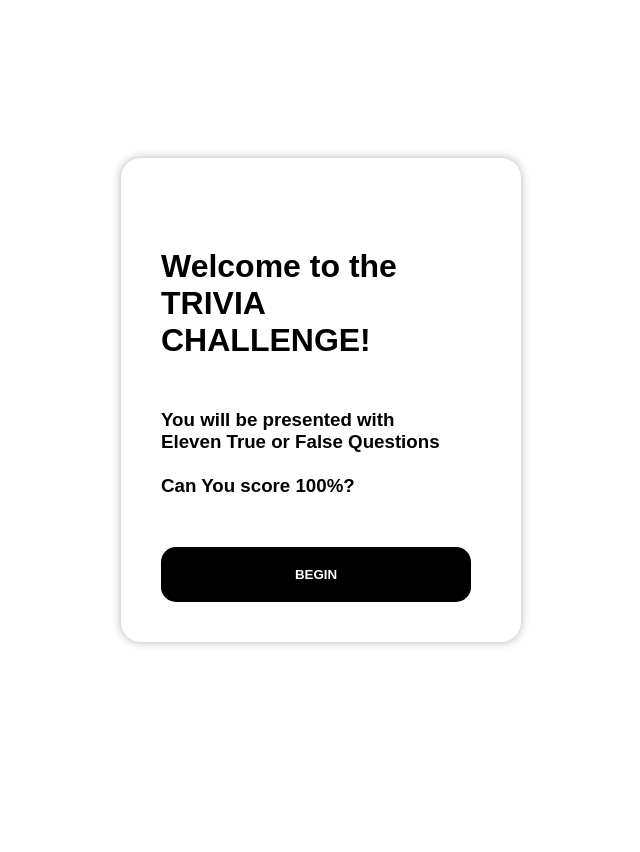
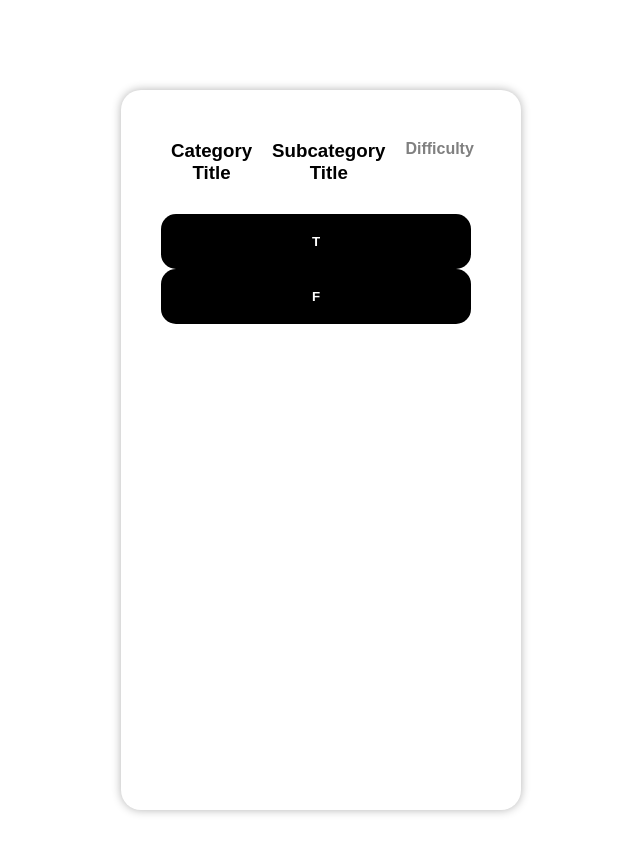
Before and after one commit to ruedalibre/eleven-question-quiz-app, a React (Create React App) app: page /quiz-screen in a window 1280 px wide. Shown: the top 852 px of the page, without its empty margins (319-959 px from the left). Before the commit the page ends 800 px from the top, so only its background shows below. Built offline with nearby package versions, Linux system fonts and the light colour scheme.

Commit message:
navigation troubleshooting part II

```diff
--- a/src/App.jsx
+++ b/src/App.jsx
@@ -1,52 +1,27 @@
 import React from 'react'
-import { useNavigate } from 'react-router-dom'
+import { BrowserRouter, Routes, Route } from 'react-router-dom'
 import styled from 'styled-components'
-import Button from './elements/Button'
-import MainContainer from './elements/MainContainer'
+import IntroScreen from './components/IntroScreen'
+import QuizScreen from './components/QuizScreen'
+import ScoreScreen from './components/ScoreScreen'
 
 const App = () => {
-    const navigate = useNavigate();
+    return (
+        <ContainerApp>
+            <BrowserRouter>
+                <Routes>
+                    <Route path="/" element={<IntroScreen/>} />
+                    <Route path="/quiz-screen" element={<QuizScreen/>} />
+                    <Route path="/score-screen" element={<ScoreScreen/>} />
+                </Routes>
+            </BrowserRouter>
+        </ContainerApp>
 
-    const eventHandler = () => {
-        navigate('/quiz')
-    }
-
-    return (
-            <MainContainer>
-
-                <TitleContainer>
-                    Welcome to the TRIVIA CHALLENGE!
-                </TitleContainer>
-
-                <TextContainer>
-                    You will be presented with <br />
-                    Eleven True or False Questions <br /><br />
-                    Can You score 100%?
-                </TextContainer>
-
-                <ButtonContainer>
-                    <Button onClick={() => navigate('/quiz')}>BEGIN</Button>
-                </ButtonContainer>
-
-            </MainContainer>
     )
 }
 
-const TitleContainer = styled.h1`
-    display: flex;
-    flex-direction: column;
-    margin: 50px 0;
-`;
-
-const TextContainer = styled.h3`
-    display: flex;
-    flex-direction: column;
-    margin: 50px 0;
-`;
-
-const ButtonContainer = styled.div`
-    display: flex;
-    flex-direction: column;
+const ContainerApp = styled.div`
+    padding: 50px;
 `
 
 export default App
--- /dev/null
+++ b/src/components/IntroScreen.jsx
@@ -0,0 +1,48 @@
+import React from 'react'
+import styled from 'styled-components'
+import MainContainer from '../elements/MainContainer'
+import Button from '../elements/Button'
+import { useNavigate } from 'react-router-dom'
+
+const IntroScreen = (props) => {
+    const navigate = useNavigate();
+
+    return (
+            <MainContainer>
+
+                <TitleContainer>
+                    Welcome to the TRIVIA CHALLENGE!
+                </TitleContainer>
+
+                <TextContainer>
+                    You will be presented with <br />
+                    Eleven True or False Questions <br /><br />
+                    Can You score 100%?
+                </TextContainer>
+
+                <ButtonContainer>
+                    <Button onClick={() => navigate("/quiz-screen")}>BEGIN</Button>
+                </ButtonContainer>
+
+        </MainContainer>
+    )
+}
+
+const TitleContainer = styled.h1`
+    display: flex;
+    flex-direction: column;
+    margin: 50px 0;
+`;
+
+const TextContainer = styled.h3`
+    display: flex;
+    flex-direction: column;
+    margin: 50px 0;
+`;
+
+const ButtonContainer = styled.div`
+    display: flex;
+    flex-direction: column;
+`
+
+export default IntroScreen
--- a/src/components/Quiz.js
+++ b/src/components/QuizScreen.jsx
@@ -1,29 +1,30 @@
 import React from "react"
-import Button from '../elements/Button'
+import styled from 'styled-components'
+import { useNavigate } from "react-router-dom"
 import MainContainer from "../elements/MainContainer"
 import CategoryTitleBar from "../elements/CategoryTitleBar"
-import styled from 'styled-components'
-// import QuestionCard from "../elements/QuestionCards"
+import Button from '../elements/Button'
 
-const Quiz = () => {
+const QuizScreen = (props) => {
+    const navigate = useNavigate();
+
     return (
         <MainContainer>
 
           <CategoryTitleBar />
 
-
-          <AnswerButtonContainer>
+          <ButtonContainer>
             <Button>T</Button>
             <Button>F</Button>
-          </AnswerButtonContainer>
+          </ButtonContainer>
 
         </MainContainer>
     )
 }
 
-const AnswerButtonContainer = styled.div`
+const ButtonContainer = styled.div`
   display: flex;
   flex-direction: column;
 `
 
-export default Quiz;
+export default QuizScreen;
--- /dev/null
+++ b/src/components/ScoreScreen.jsx
@@ -0,0 +1,31 @@
+import React from "react";
+import styled from 'styled-components'
+import { useNavigate } from "react-router-dom";
+import MainContainer from "../elements/MainContainer";
+import FinalScoreBar from '../elements/FinalScoreBar'
+import ResultsList from '../elements/ResultsList'
+import Button from '../elements/Button'
+
+const ScoreScreen = (props) => {
+    const navigate = useNavigate();
+
+    return (
+        <MainContainer>
+
+          <FinalScoreBar />
+
+          <ResultsList />
+
+          <ButtonContainer>
+            <Button onClick={() => navigate("/")}>Play Again!</Button>
+          </ButtonContainer>
+
+        </MainContainer>
+    )
+}
+
+const ButtonContainer = styled.div`
+  display: flex;
+  flex-direction: column;
+`
+export default ScoreScreen;
--- a/src/elements/CategoryTitleBar.jsx
+++ b/src/elements/CategoryTitleBar.jsx
@@ -1,16 +1,13 @@
 import React from 'react'
 import styled from 'styled-components'
-import data from '../data/data.js'
-import { useParams } from 'react-router-dom'
 
 const CategoryTitleBar = () => {
-  const {id} = useParams();
 
     return (
       <TitleBarContainer>
-          <CategoryTitle>{data[id -1].category}</CategoryTitle>
-          <CategoryTitle>{data[id -1].subcategory}</CategoryTitle>
-          <CategorySubtitle>{data[id -1].difficulty}</CategorySubtitle>
+          <CategoryTitle>Category Title</CategoryTitle>
+          <CategoryTitle>Subcategory Title</CategoryTitle>
+          <CategorySubtitle>Difficulty</CategorySubtitle>
       </TitleBarContainer>
   )
 }
--- a/src/elements/FinalScoreBar.jsx
+++ b/src/elements/FinalScoreBar.jsx
@@ -1,4 +1,5 @@
 import React from "react";
+import styled from 'styled-components'
 
 const FinalScoreBar = () => {
   return (
@@ -14,4 +15,4 @@ const FinalScoreContainer = styled.div`
   flex-direction: column;
 `
 
-export default FinalScoreBar
+export default FinalScoreBar;
--- a/src/elements/MainContainer.jsx
+++ b/src/elements/MainContainer.jsx
@@ -1,9 +1,8 @@
 import styled from 'styled-components'
 
 const MainContainer = styled.div`
-    width: 100%;
-    height: 100%;
-    max-width: 400px;
+    width: 400px;
+    height: 90vh;
     padding: 40px;
     margin: 40px;
     border-radius: 20px;
--- a/src/elements/ResultsList.jsx
+++ b/src/elements/ResultsList.jsx
@@ -1,4 +1,5 @@
 import React from 'react'
+import styled from 'styled-components'
 
 const ResultsList = () => {
   return (
@@ -8,7 +9,6 @@ const ResultsList = () => {
   )
 }
 
-
 const ResultsContainer = styled.div`
   display: flex;
   flex-direction: column;
--- a/src/index.js
+++ b/src/index.js
@@ -1,15 +1,12 @@
 import React from "react";
 import ReactDOM from "react-dom";
 import App from './App'
-import { BrowserRouter } from "react-router-dom";
 
 import './index.css'
 
 ReactDOM.render(
-    <BrowserRouter>
         <React.StrictMode>
             <App/>
-        </React.StrictMode>
-    </BrowserRouter>,
+        </React.StrictMode>,
     document.getElementById('root')
 );
```
Also changed, not shown: src/components/Score.js (deleted, +0 -32 lines), src/elements/QuestionCard.jsx (deleted, +0 -26 lines).
